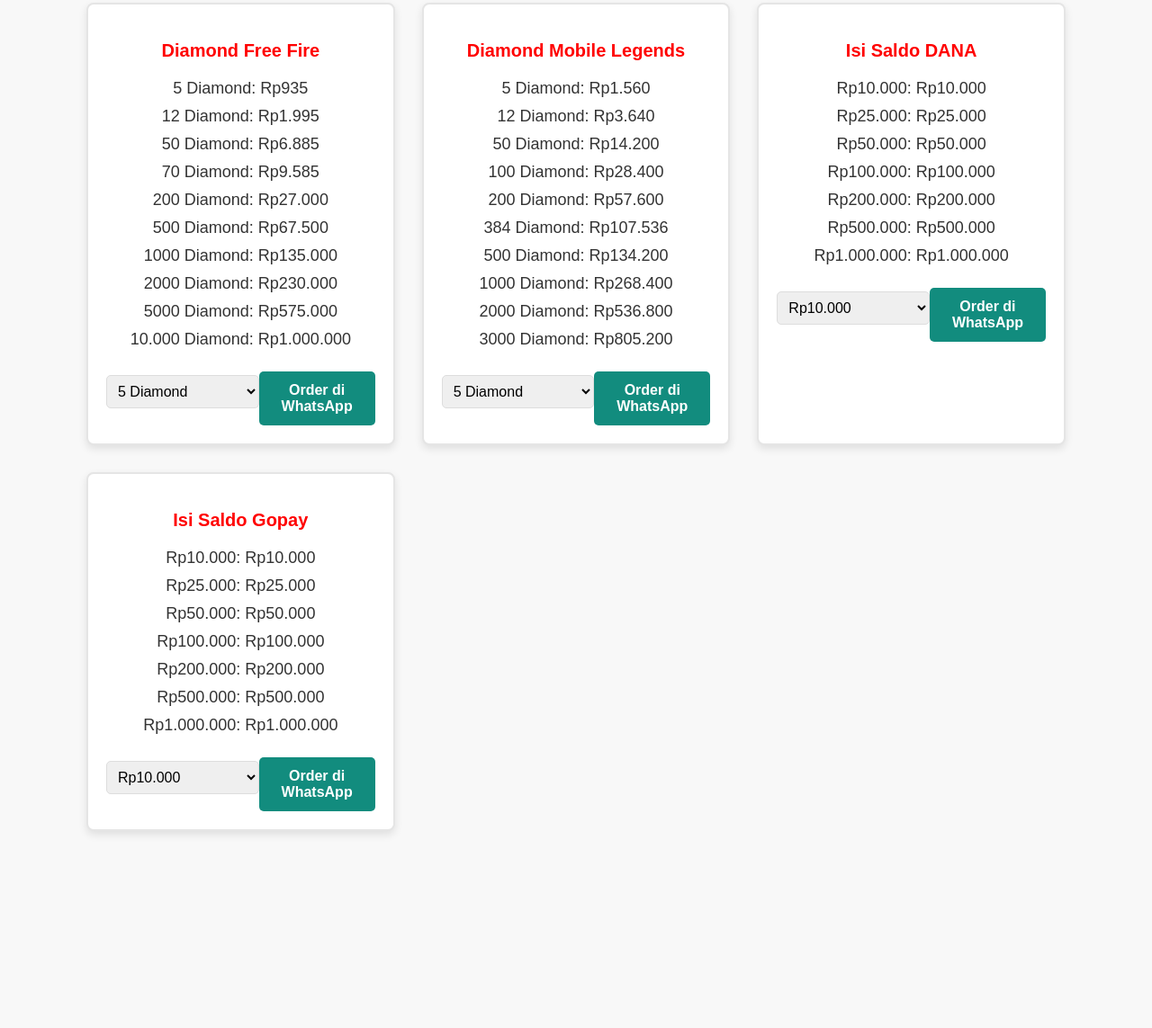
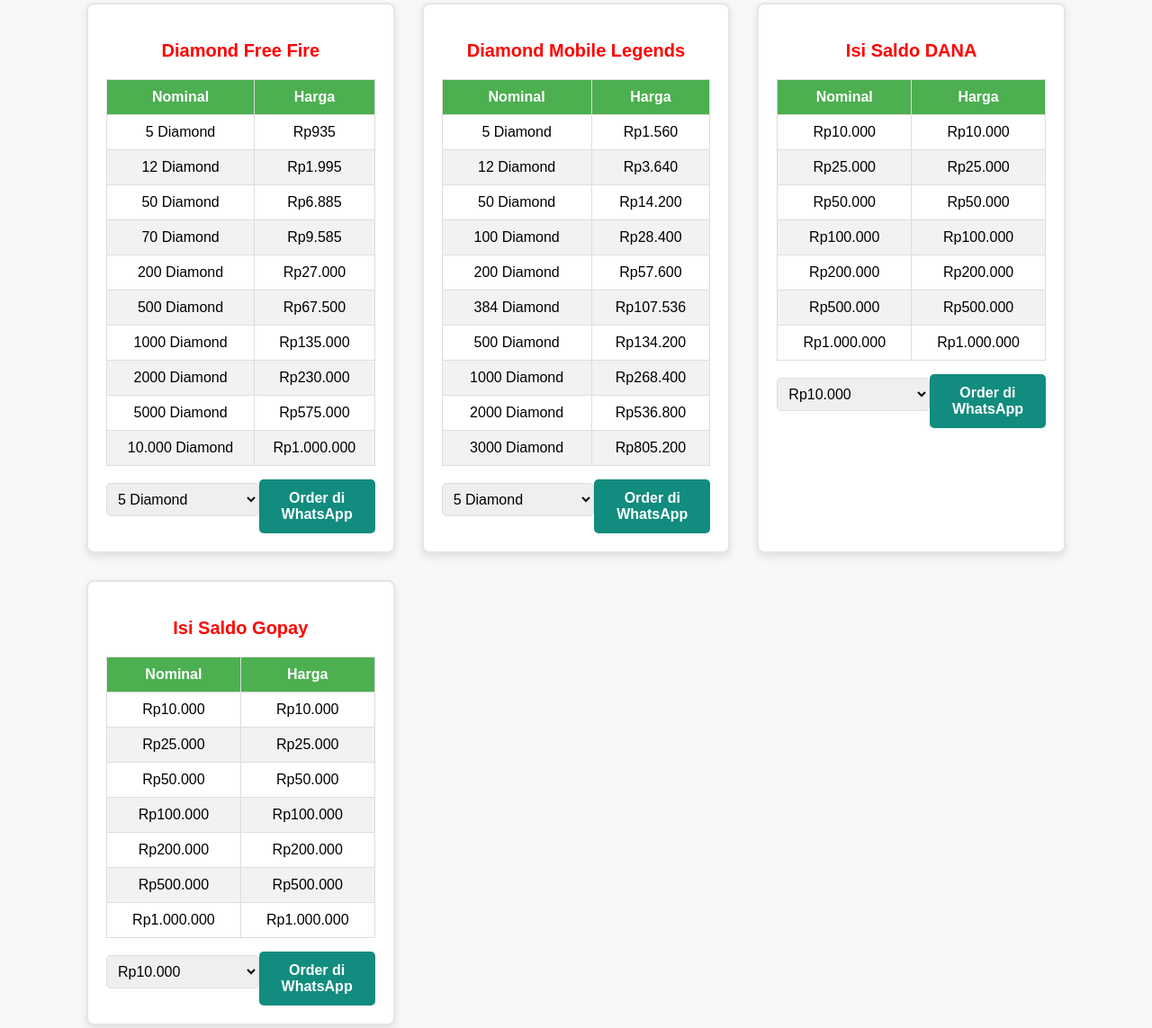
Before and after one commit to Zallhosting/weborderzall.github.io, a plain HTML site: page index.html in a window 1280 px wide. Shown: the part 259-1402 px from the top of the page at 90% size. Before the commit the page ends 1213 px from the top, so only its background shows below. Drawn offline with Linux system fonts and the light colour scheme.

Commit message:
Update index.html

```diff
--- a/index.html
+++ b/index.html
@@ -79,6 +79,24 @@
     .price-item .order-wrapper .order-btn {
       width: 40%;
     }
+    /* Tabel Daftar Harga dengan Warna Hijau */
+    .price-item table {
+      width: 100%;
+      border-collapse: collapse;
+      margin-top: 10px;
+    }
+    .price-item table th, .price-item table td {
+      border: 1px solid #ddd;
+      padding: 10px;
+      text-align: center;
+    }
+    .price-item table th {
+      background-color: #4CAF50; /* Green header */
+      color: white;
+    }
+    .price-item table tr:nth-child(even) {
+      background-color: #f2f2f2;
+    }
   </style>
 </head>
 <body>
@@ -95,17 +113,26 @@
       <!-- Free Fire -->
       <div class="price-item">
         <h3>Diamond Free Fire</h3>
-        <p><span>5 Diamond:</span> Rp935</p>
-        <p><span>12 Diamond:</span> Rp1.995</p>
-        <p><span>50 Diamond:</span> Rp6.885</p>
-        <p><span>70 Diamond:</span> Rp9.585</p>
-        <p><span>200 Diamond:</span> Rp27.000</p>
-        <p><span>500 Diamond:</span> Rp67.500</p>
-        <p><span>1000 Diamond:</span> Rp135.000</p>
-        <p><span>2000 Diamond:</span> Rp230.000</p>
-        <p><span>5000 Diamond:</span> Rp575.000</p>
-        <p><span>10.000 Diamond:</span> Rp1.000.000</p>
-
+        <table>
+          <thead>
+            <tr>
+              <th>Nominal</th>
+              <th>Harga</th>
+            </tr>
+          </thead>
+          <tbody>
+            <tr><td>5 Diamond</td><td>Rp935</td></tr>
+            <tr><td>12 Diamond</td><td>Rp1.995</td></tr>
+            <tr><td>50 Diamond</td><td>Rp6.885</td></tr>
+            <tr><td>70 Diamond</td><td>Rp9.585</td></tr>
+            <tr><td>200 Diamond</td><td>Rp27.000</td></tr>
+            <tr><td>500 Diamond</td><td>Rp67.500</td></tr>
+            <tr><td>1000 Diamond</td><td>Rp135.000</td></tr>
+            <tr><td>2000 Diamond</td><td>Rp230.000</td></tr>
+            <tr><td>5000 Diamond</td><td>Rp575.000</td></tr>
+            <tr><td>10.000 Diamond</td><td>Rp1.000.000</td></tr>
+          </tbody>
+        </table>
         <div class="order-wrapper">
           <select id="ff-diamonds">
             <option value="935">5 Diamond</option>
@@ -126,17 +153,26 @@
       <!-- Mobile Legends -->
       <div class="price-item">
         <h3>Diamond Mobile Legends</h3>
-        <p><span>5 Diamond:</span> Rp1.560</p>
-        <p><span>12 Diamond:</span> Rp3.640</p>
-        <p><span>50 Diamond:</span> Rp14.200</p>
-        <p><span>100 Diamond:</span> Rp28.400</p>
-        <p><span>200 Diamond:</span> Rp57.600</p>
-        <p><span>384 Diamond:</span> Rp107.536</p>
-        <p><span>500 Diamond:</span> Rp134.200</p>
-        <p><span>1000 Diamond:</span> Rp268.400</p>
-        <p><span>2000 Diamond:</span> Rp536.800</p>
-        <p><span>3000 Diamond:</span> Rp805.200</p>
-
+        <table>
+          <thead>
+            <tr>
+              <th>Nominal</th>
+              <th>Harga</th>
+            </tr>
+          </thead>
+          <tbody>
+            <tr><td>5 Diamond</td><td>Rp1.560</td></tr>
+            <tr><td>12 Diamond</td><td>Rp3.640</td></tr>
+            <tr><td>50 Diamond</td><td>Rp14.200</td></tr>
+            <tr><td>100 Diamond</td><td>Rp28.400</td></tr>
+            <tr><td>200 Diamond</td><td>Rp57.600</td></tr>
+            <tr><td>384 Diamond</td><td>Rp107.536</td></tr>
+            <tr><td>500 Diamond</td><td>Rp134.200</td></tr>
+            <tr><td>1000 Diamond</td><td>Rp268.400</td></tr>
+            <tr><td>2000 Diamond</td><td>Rp536.800</td></tr>
+            <tr><td>3000 Diamond</td><td>Rp805.200</td></tr>
+          </tbody>
+        </table>
         <div class="order-wrapper">
           <select id="ml-diamonds">
             <option value="1560">5 Diamond</option>
@@ -157,14 +193,23 @@
       <!-- Isi Saldo DANA -->
       <div class="price-item">
         <h3>Isi Saldo DANA</h3>
-        <p><span>Rp10.000:</span> Rp10.000</p>
-        <p><span>Rp25.000:</span> Rp25.000</p>
-        <p><span>Rp50.000:</span> Rp50.000</p>
-        <p><span>Rp100.000:</span> Rp100.000</p>
-        <p><span>Rp200.000:</span> Rp200.000</p>
-        <p><span>Rp500.000:</span> Rp500.000</p>
-        <p><span>Rp1.000.000:</span> Rp1.000.000</p>
-
+        <table>
+          <thead>
+            <tr>
+              <th>Nominal</th>
+              <th>Harga</th>
+            </tr>
+          </thead>
+          <tbody>
+            <tr><td>Rp10.000</td><td>Rp10.000</td></tr>
+            <tr><td>Rp25.000</td><td>Rp25.000</td></tr>
+            <tr><td>Rp50.000</td><td>Rp50.000</td></tr>
+            <tr><td>Rp100.000</td><td>Rp100.000</td></tr>
+            <tr><td>Rp200.000</td><td>Rp200.000</td></tr>
+            <tr><td>Rp500.000</td><td>Rp500.000</td></tr>
+            <tr><td>Rp1.000.000</td><td>Rp1.000.000</td></tr>
+          </tbody>
+        </table>
         <div class="order-wrapper">
           <select id="dana-balance">
             <option value="10000">Rp10.000</option>
@@ -182,14 +227,23 @@
       <!-- Isi Saldo Gopay -->
       <div class="price-item">
         <h3>Isi Saldo Gopay</h3>
-        <p><span>Rp10.000:</span> Rp10.000</p>
-        <p><span>Rp25.000:</span> Rp25.000</p>
-        <p><span>Rp50.000:</span> Rp50.000</p>
-        <p><span>Rp100.000:</span> Rp100.000</p>
-        <p><span>Rp200.000:</span> Rp200.000</p>
-        <p><span>Rp500.000:</span> Rp500.000</p>
-        <p><span>Rp1.000.000:</span> Rp1.000.000</p>
-
+        <table>
+          <thead>
+            <tr>
+              <th>Nominal</th>
+              <th>Harga</th>
+            </tr>
+          </thead>
+          <tbody>
+            <tr><td>Rp10.000</td><td>Rp10.000</td></tr>
+            <tr><td>Rp25.000</td><td>Rp25.000</td></tr>
+            <tr><td>Rp50.000</td><td>Rp50.000</td></tr>
+            <tr><td>Rp100.000</td><td>Rp100.000</td></tr>
+            <tr><td>Rp200.000</td><td>Rp200.000</td></tr>
+            <tr><td>Rp500.000</td><td>Rp500.000</td></tr>
+            <tr><td>Rp1.000.000</td><td>Rp1.000.000</td></tr>
+          </tbody>
+        </table>
         <div class="order-wrapper">
           <select id="gopay-balance">
             <option value="10000">Rp10.000</option>
```
